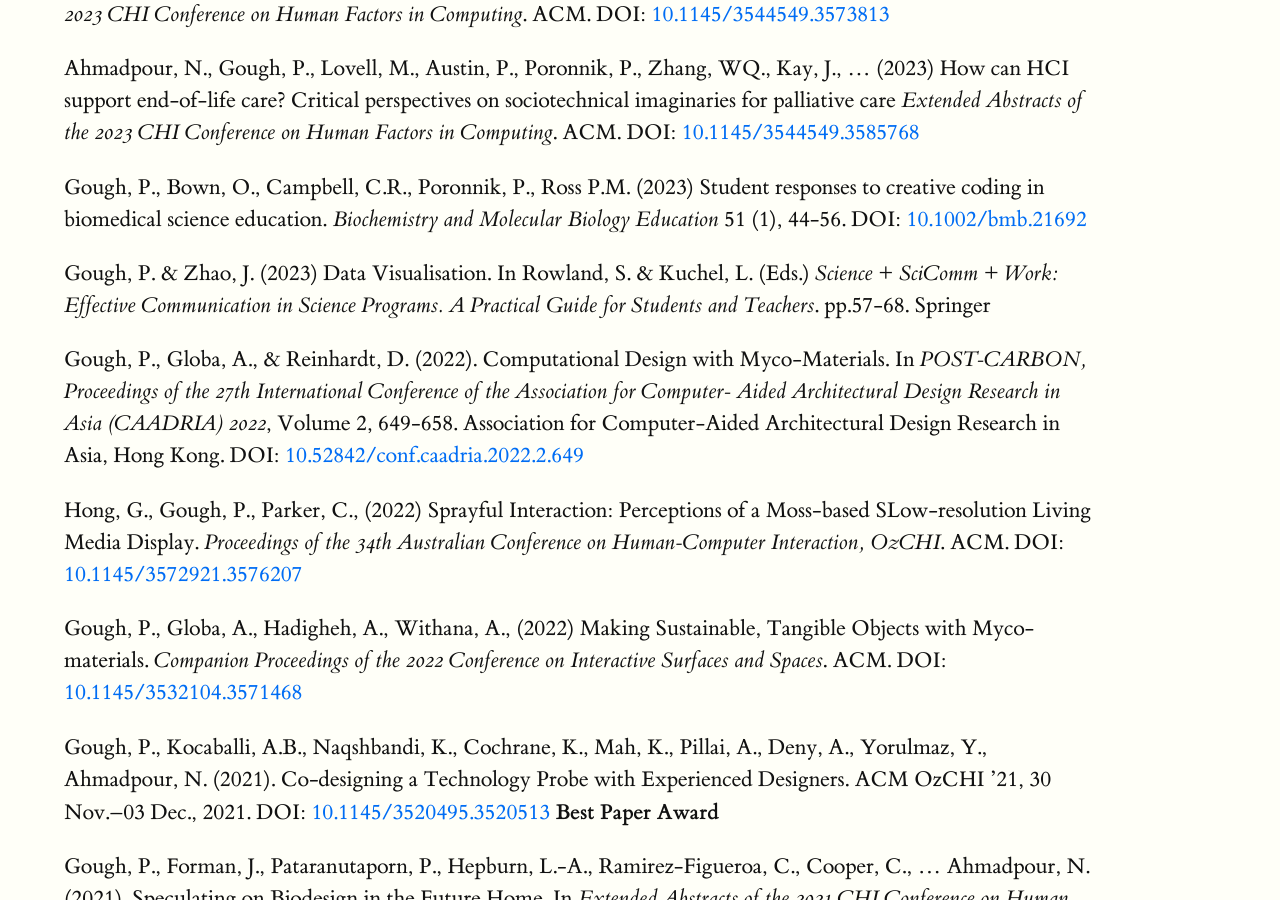
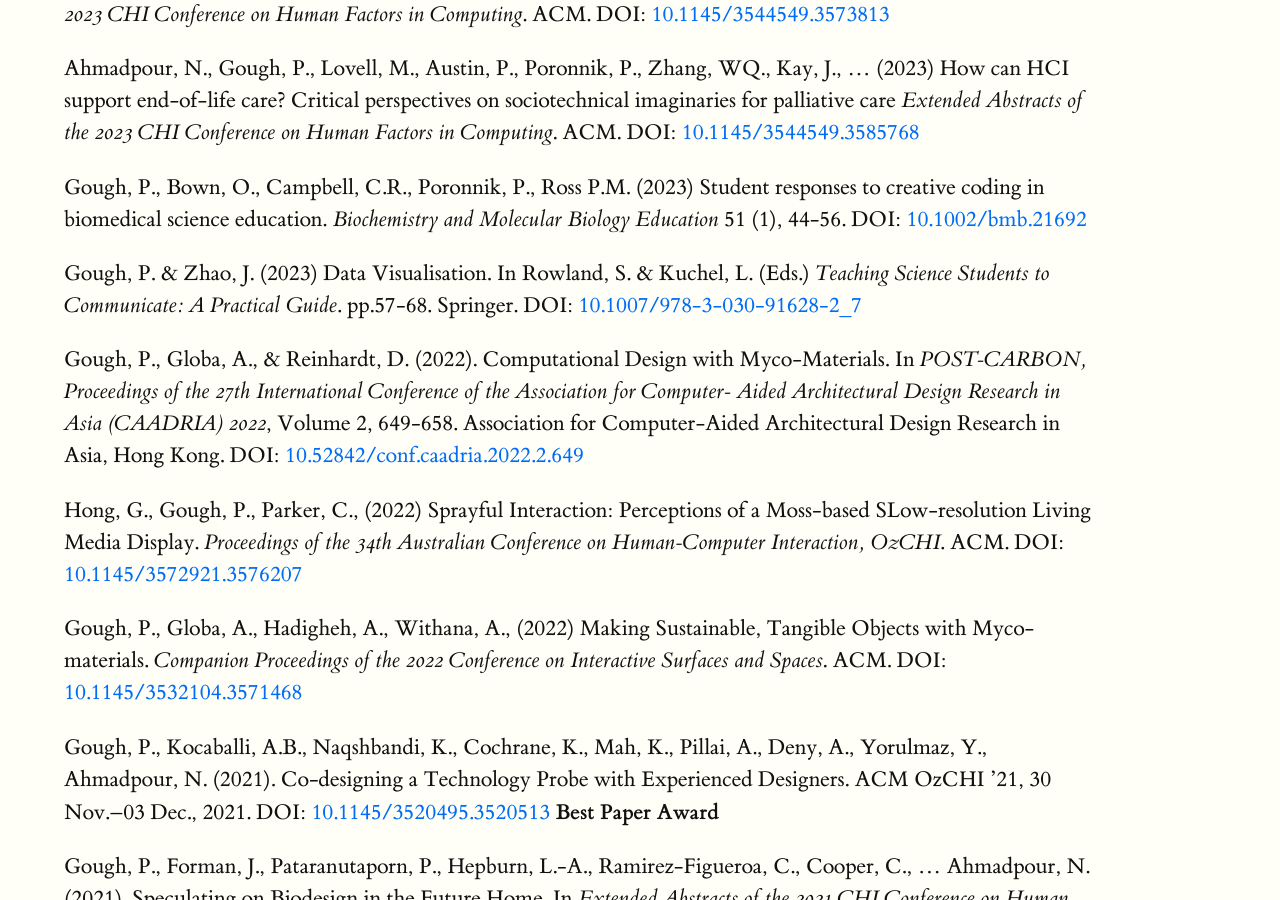
Before and after one commit to philgough/philgough.github.io, a Jekyll site: the page built from docs/Publications/index.md, in a window 1280 px wide and 900 px high, scrolled down 405 px. Built offline with Jekyll 4.4.1, drawn with Linux system fonts in a browser that asks for light colours; some web fonts are replaced.

Commit message:
update publication list

```diff
--- a/docs/Publications/index.md
+++ b/docs/Publications/index.md
@@ -18,7 +18,7 @@ _Extended Abstracts of the 2023 CHI Conference on Human Factors in Computing_. A
 Gough, P., Bown, O., Campbell, C.R., Poronnik, P., Ross P.M. (2023)
 Student responses to creative coding in biomedical science education. _Biochemistry and Molecular Biology Education_ 51 (1), 44-56. DOI: [10.1002/bmb.21692](https://doi.org/10.1002/bmb.21692){:_target="_blank"}
 
-Gough, P. & Zhao, J. (2023) Data Visualisation. In Rowland, S. & Kuchel, L. (Eds.) _Science + SciComm + Work: Effective Communication in Science Programs. A Practical Guide for Students and Teachers_. pp.57-68. Springer
+Gough, P. & Zhao, J. (2023) Data Visualisation. In Rowland, S. & Kuchel, L. (Eds.) _Teaching Science Students to Communicate: A Practical Guide_. pp.57-68. Springer. DOI: [10.1007/978-3-030-91628-2_7](https://link.springer.com/chapter/10.1007/978-3-030-91628-2_7)
 
 Gough, P., Globa, A., & Reinhardt, D. (2022). Computational Design with Myco-Materials. In *POST-CARBON, Proceedings of the 27th International Conference of the Association for Computer- Aided Architectural Design Research in Asia (CAADRIA) 2022*, Volume 2, 649-658. Association for Computer-Aided Architectural Design Research in Asia, Hong Kong. DOI: [10.52842/conf.caadria.2022.2.649](https://doi.org/10.52842/conf.caadria.2022.2.649){:_target="_blank"}
 
```
